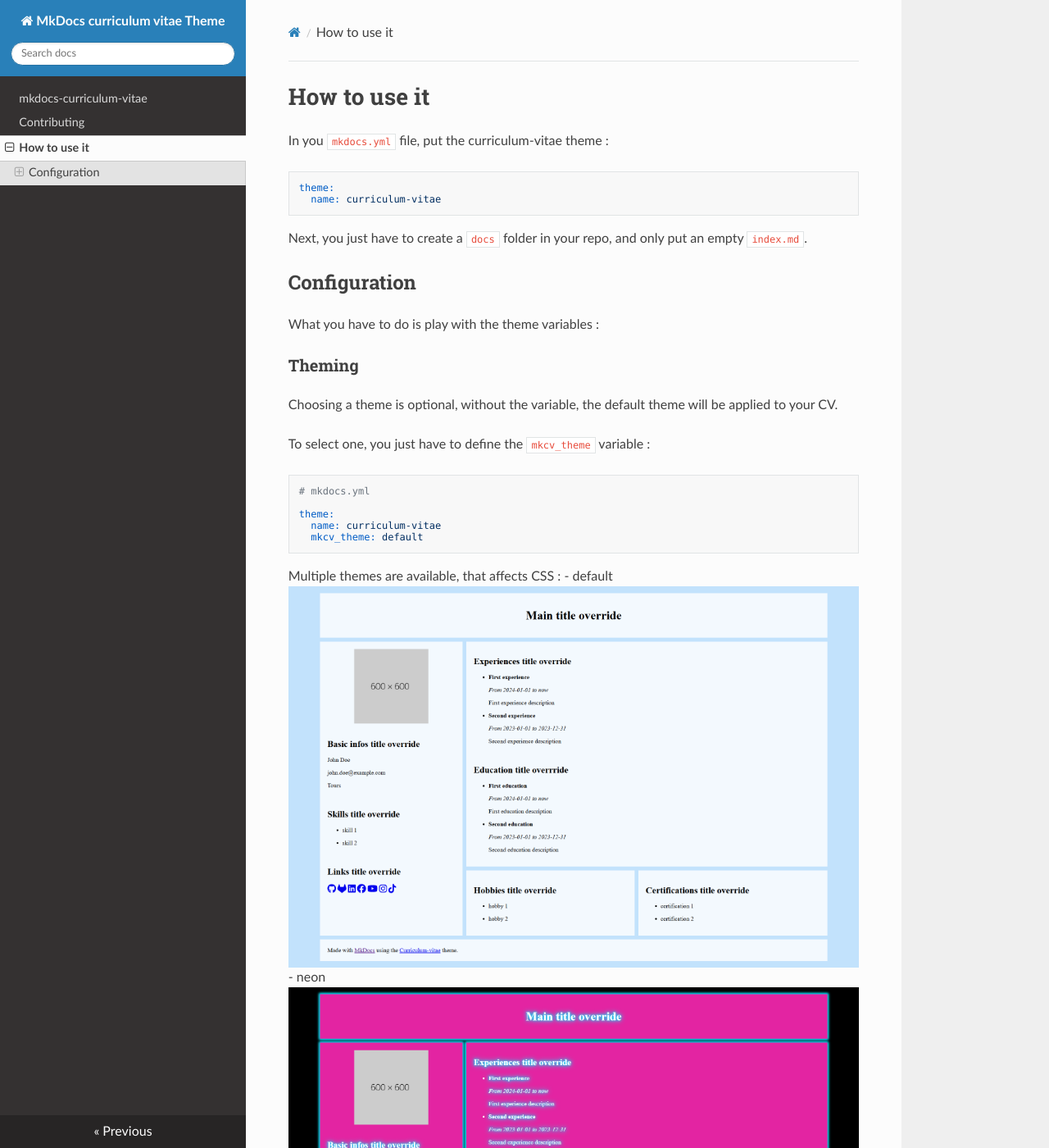
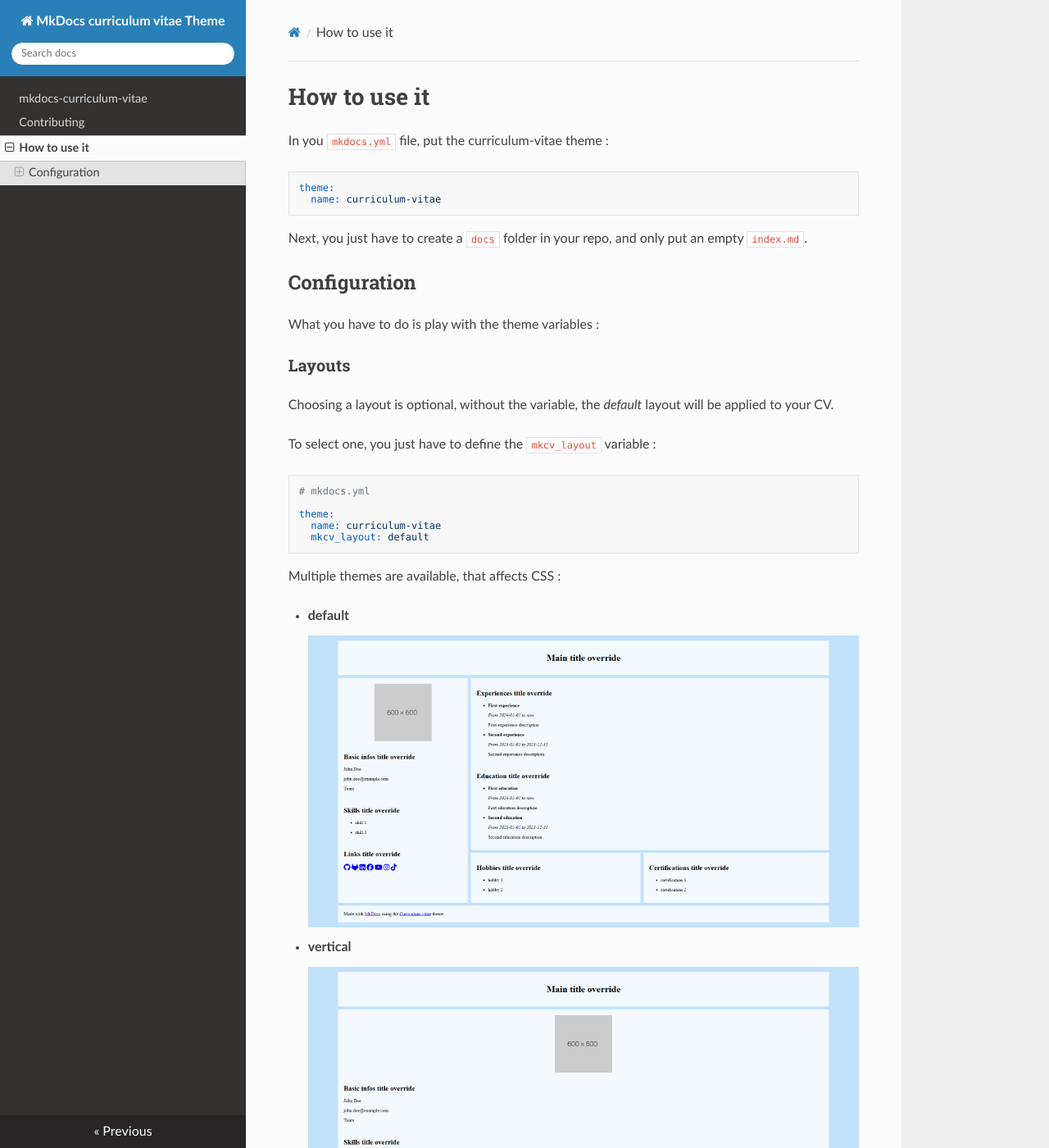
Before and after one commit to Paul-Riviere/mkdocs-curriculum-vitae, an MkDocs documentation site: the page built from docs/how-to-use-it.md, in a window 1280 px wide and 1400 px high. Shown: the whole window at 82% size. Built offline with MkDocs 1.6.1, drawn with Linux system fonts in a browser that asks for light colours; nearby versions of some CDN libraries; some of the changed text lies outside the part shown.

Commit message:
feat: add functionnal layouts, working with themes, doc written

````diff
--- a/docs/how-to-use-it.md
+++ b/docs/how-to-use-it.md
@@ -13,9 +13,30 @@
 
 What you have to do is play with the theme variables :
 
+### Layouts
+
+Choosing a layout is optional, without the variable, the *default* layout will be applied to your CV.
+
+To select one, you just have to define the `mkcv_layout` variable :
+
+```yml
+# mkdocs.yml
+
+theme:
+  name: curriculum-vitae
+  mkcv_layout: default
+```
+
+Multiple themes are available, that affects CSS :
+
+- **default**
+  ![](assets/layouts/default.png)
+- **vertical**
+  ![](assets/layouts/vertical.png)
+
 ### Theming
 
-Choosing a theme is optional, without the variable, the default theme will be applied to your CV.
+Choosing a theme is optional, without the variable, the *default* theme will be applied to your CV.
 
 To select one, you just have to define the `mkcv_theme` variable :
 
@@ -28,9 +49,10 @@
 ```
 
 Multiple themes are available, that affects CSS :
-- default
+
+- **default**
   ![](assets/themes/default.png)
-- neon
+- **neon**
   ![](assets/themes/neon.png)
 
 ### Basic informations
--- a/src/mkdocs_curriculum_vitae/assets/mkdocs_curriculum_vitae.css
+++ b/src/mkdocs_curriculum_vitae/assets/mkdocs_curriculum_vitae.css
@@ -6,7 +6,6 @@
 
 .header {
     grid-area: header;
-    text-align: center;
 }
 
 .footer {
--- a/src/mkdocs_curriculum_vitae/head.html
+++ b/src/mkdocs_curriculum_vitae/head.html
@@ -5,6 +5,7 @@
     <meta name="keywords" content="mkdocs,documentation,curriculum-vitae"/>
     <link href="assets/mkdocs_curriculum_vitae.css" rel="stylesheet">
     <link href="assets/themes/{{ config.theme.mkcv_theme | default('default') }}.css" rel="stylesheet">
+    <link href="layouts/{{ config.theme.mkcv_layout | default('default') }}/layout.css" rel="stylesheet">
     <link href="https://cdnjs.cloudflare.com/ajax/libs/font-awesome/6.7.1/css/all.min.css" rel="stylesheet" integrity="sha512-5Hs3dF2AEPkpNAR7UiOHba+lRSJNeM2ECkwxUIxC1Q/FLycGTbNapWXB4tP889k5T5Ju8fs4b1P5z/iB4nMfSQ==" crossorigin="anonymous" referrerpolicy="no-referrer" />
     {%- for path in config.extra_css %}
     <link href="{{ path | url }}" rel="stylesheet">
--- a/src/mkdocs_curriculum_vitae/layouts/default.html
+++ b/src/mkdocs_curriculum_vitae/layouts/default/layout.html
@@ -90,7 +90,7 @@
         </ul>
     </div>
     <div class="certifications">
-        <h2>{{ config.theme.certifications_section_title}}</h2>
+        <h2>{{ config.theme.certifications_section_title }}</h2>
         <ul>
             {%- for certification in config.theme.certifications %}
             <li>
--- a/src/mkdocs_curriculum_vitae/main.html
+++ b/src/mkdocs_curriculum_vitae/main.html
@@ -1,5 +1,5 @@
 <!DOCTYPE html>
 <html lang="en">
     {% include "head.html" %}
-    {% include "layouts/" ~ config.theme.mkcv_layout | default('default') ~ ".html" %}
+    {% include "layouts/" ~ config.theme.mkcv_layout | default('default') ~ "/layout.html" %}
 </html>
````
Also changed, not shown: src/mkdocs_curriculum_vitae/assets/themes/default.css (+0 -20 lines), src/mkdocs_curriculum_vitae/layouts/default/layout.css (added, +35 -0 lines), src/mkdocs_curriculum_vitae/layouts/vertical/layout.css (added, +37 -0 lines), src/mkdocs_curriculum_vitae/layouts/vertical/layout.html (added, +106 -0 lines), docs/assets/layouts/default.png (added), docs/assets/layouts/vertical.png (added), src/mkdocs_curriculum_vitae/layouts/vertical.html (deleted), 2 other files.
